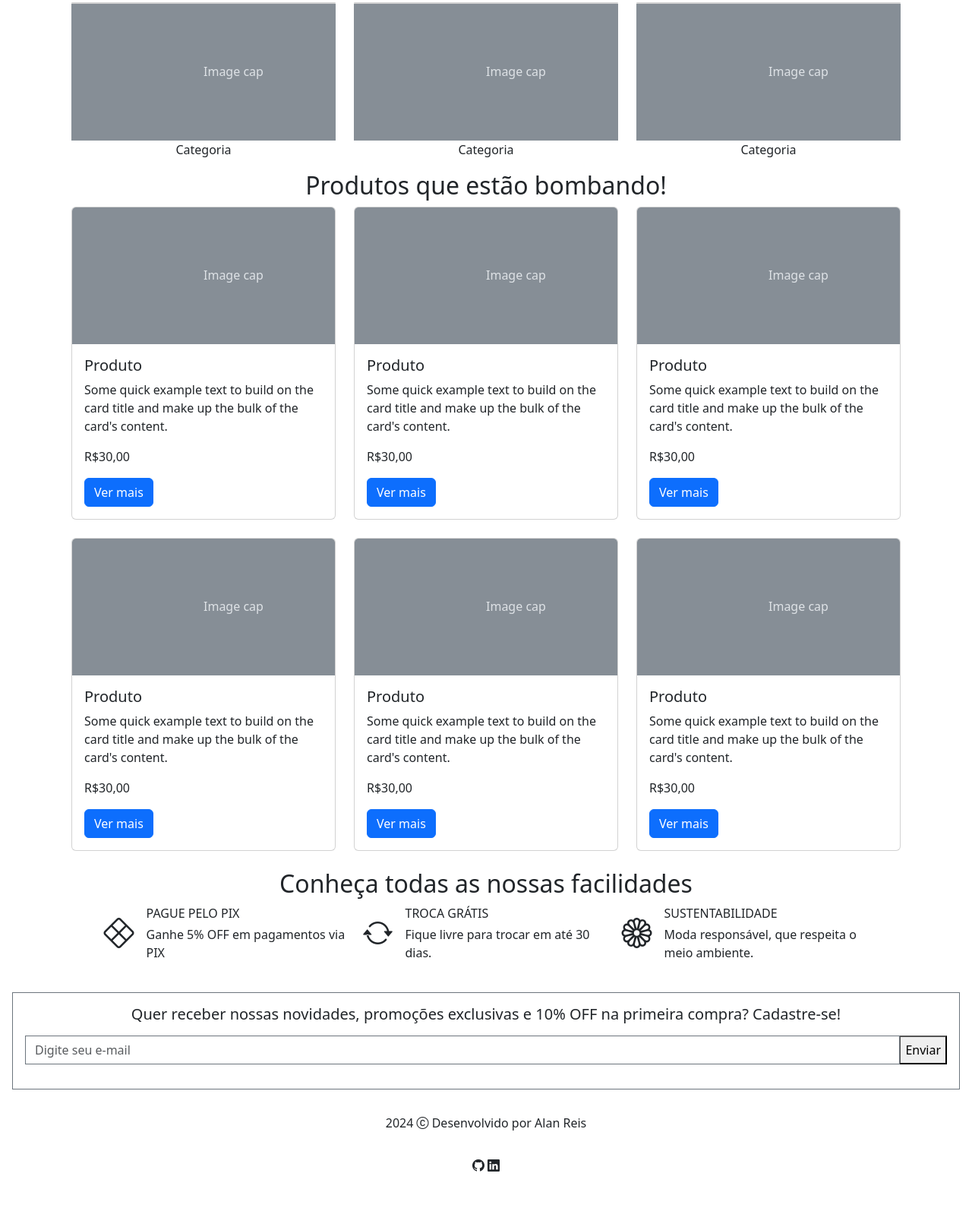
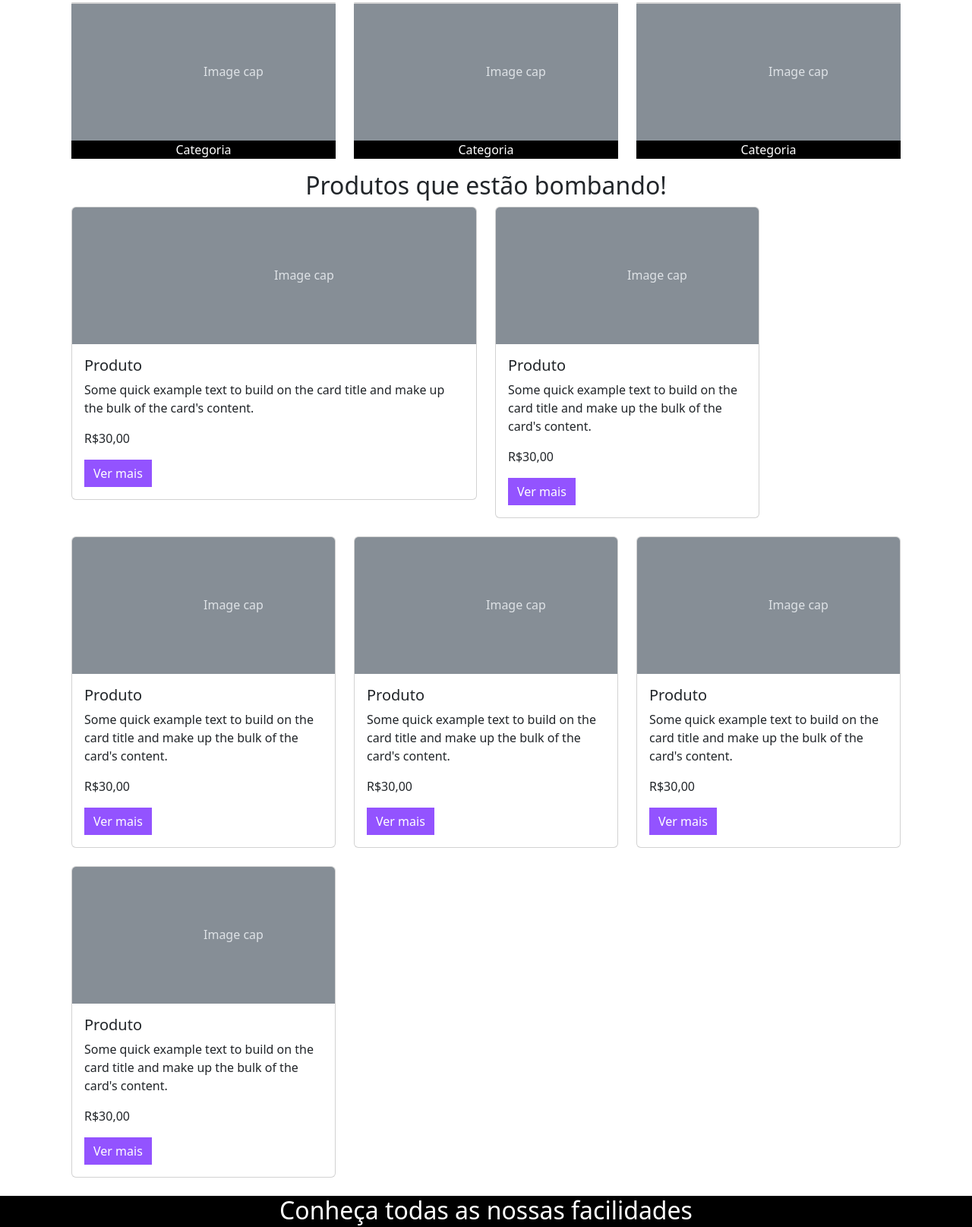
Before and after one commit to AlanBReis/ecommerce-meteora, a plain HTML site: page index.html in a window 1280 px wide. Shown: the part 747-2362 px from the top of the page at 76% size. Before the commit the page ends 2293 px from the top, so only its background shows below. Drawn offline with nearby package versions, Linux system fonts and the light colour scheme.

Commit message:
estilizando cores main

```diff
--- a/index.html
+++ b/index.html
@@ -208,7 +208,7 @@
               <svg class="bd-placeholder-img card-img-top" width="100%" height="180" xmlns="http://www.w3.org/2000/svg" role="img" aria-label="Placeholder: Image cap" preserveAspectRatio="xMidYMid slice" focusable="false"><title>Placeholder</title><rect width="100%" height="100%" fill="#868e96"></rect><text x="50%" y="50%" fill="#dee2e6" dy=".3em">Image cap</text></svg>
               <div class="card-body">
 
-                <p class="text-center">Categoria</p>
+                <p class="text-center bg-black text-white">Categoria</p>
 
               </div>
             </div>
@@ -219,7 +219,7 @@
               <svg class="bd-placeholder-img card-img-top" width="100%" height="180" xmlns="http://www.w3.org/2000/svg" role="img" aria-label="Placeholder: Image cap" preserveAspectRatio="xMidYMid slice" focusable="false"><title>Placeholder</title><rect width="100%" height="100%" fill="#868e96"></rect><text x="50%" y="50%" fill="#dee2e6" dy=".3em">Image cap</text></svg>
               <div class="card-body">
 
-                <p class="text-center">Categoria</p>
+                <p class="text-center bg-black  text-white">Categoria</p>
 
               </div>
             </div>
@@ -230,7 +230,7 @@
               <svg class="bd-placeholder-img card-img-top" width="100%" height="180" xmlns="http://www.w3.org/2000/svg" role="img" aria-label="Placeholder: Image cap" preserveAspectRatio="xMidYMid slice" focusable="false"><title>Placeholder</title><rect width="100%" height="100%" fill="#868e96"></rect><text x="50%" y="50%" fill="#dee2e6" dy=".3em">Image cap</text></svg>
               <div class="card-body">
 
-                <p class="text-center">Categoria</p>
+                <p class="text-center bg-black text-white">Categoria</p>
 
               </div>
             </div>
@@ -241,7 +241,7 @@
               <svg class="bd-placeholder-img card-img-top" width="100%" height="180" xmlns="http://www.w3.org/2000/svg" role="img" aria-label="Placeholder: Image cap" preserveAspectRatio="xMidYMid slice" focusable="false"><title>Placeholder</title><rect width="100%" height="100%" fill="#868e96"></rect><text x="50%" y="50%" fill="#dee2e6" dy=".3em">Image cap</text></svg>
               <div class="card-body">
 
-                <p class="text-center">Categoria</p>
+                <p class="text-center bg-black text-white">Categoria</p>
 
               </div>
             </div>
@@ -252,7 +252,7 @@
               <svg class="bd-placeholder-img card-img-top" width="100%" height="180" xmlns="http://www.w3.org/2000/svg" role="img" aria-label="Placeholder: Image cap" preserveAspectRatio="xMidYMid slice" focusable="false"><title>Placeholder</title><rect width="100%" height="100%" fill="#868e96"></rect><text x="50%" y="50%" fill="#dee2e6" dy=".3em">Image cap</text></svg>
               <div class="card-body">
 
-                <p class="text-center">Categoria</p>
+                <p class="text-center bg-black text-white">Categoria</p>
 
               </div>
             </div>
@@ -263,7 +263,7 @@
               <svg class="bd-placeholder-img card-img-top" width="100%" height="180" xmlns="http://www.w3.org/2000/svg" role="img" aria-label="Placeholder: Image cap" preserveAspectRatio="xMidYMid slice" focusable="false"><title>Placeholder</title><rect width="100%" height="100%" fill="#868e96"></rect><text x="50%" y="50%" fill="#dee2e6" dy=".3em">Image cap</text></svg>
               <div class="card-body">
 
-                <p class="text-center">Categoria</p>
+                <p class="text-center bg-black text-white">Categoria</p>
 
               </div>
             </div>
@@ -278,7 +278,7 @@
 
           <div class="container row mx-auto">
 
-            <div class="col-12 col-md-6 col-xl-4 pb-4">
+            <div class="col-12 col-md-6 col-xxl-4 pb-4">
                 <div class="card">
                   <svg class="bd-placeholder-img card-img-top" width="100%" height="180" xmlns="http://www.w3.org/2000/svg"
                     role="img" aria-label="Placeholder: Image cap" preserveAspectRatio="xMidYMid slice" focusable="false">
@@ -291,7 +291,7 @@
                     <p class="card-text">Some quick example text to build on the card title and make up the bulk of the card's
                       content.</p>
                     <p>R$30,00</p>
-                  <a href="#" class="btn btn-primary">Ver mais</a>
+                    <a href="#" class="btn btn-primary botao-lilas rounded-0 border-0">Ver mais</a>
                   </div>
                 </div>
               </div>
@@ -309,7 +309,7 @@
                   <p class="card-text">Some quick example text to build on the card title and make up the bulk of the card's
                     content.</p>
                   <p>R$30,00</p>
-                  <a href="#" class="btn btn-primary">Ver mais</a>
+                  <a href="#" class="btn btn-primary botao-lilas rounded-0 border-0 ">Ver mais</a>
                 </div>
               </div>
             </div>
@@ -327,7 +327,7 @@
                   <p class="card-text">Some quick example text to build on the card title and make up the bulk of the card's
                     content.</p>
                   <p>R$30,00</p>
-                  <a href="#" class="btn btn-primary">Ver mais</a>
+                  <a href="#" class="btn btn-primary botao-lilas rounded-0 border-0 ">Ver mais</a>
                 </div>
               </div>
             </div>
@@ -345,7 +345,7 @@
                   <p class="card-text">Some quick example text to build on the card title and make up the bulk of the card's
                     content.</p>
                   <p>R$30,00</p>
-                  <a href="#" class="btn btn-primary">Ver mais</a>
+                  <a href="#" class="btn btn-primary botao-lilas rounded-0 border-0 ">Ver mais</a>
                 </div>
               </div>
             </div>
@@ -363,7 +363,7 @@
                   <p class="card-text">Some quick example text to build on the card title and make up the bulk of the card's
                     content.</p>
                   <p>R$30,00</p>
-                  <a href="#" class="btn btn-primary">Ver mais</a>
+                  <a href="#" class="btn btn-primary botao-lilas rounded-0 border-0 ">Ver mais</a>
                 </div>
               </div>
             </div>
@@ -381,7 +381,7 @@
                   <p class="card-text">Some quick example text to build on the card title and make up the bulk of the card's
                     content.</p>
                   <p>R$30,00</p>
-                  <a href="#" class="btn btn-primary">Ver mais</a>
+                  <a href="#" class="btn btn-primary botao-lilas rounded-0 border-0 ">Ver mais</a>
                 </div>
               </div>
             </div>
@@ -389,34 +389,34 @@
           </div>
 
 
-          <section class="pb-4">
+          <section class="pb-4 bg-black text-white">
 
-            <h2 class="text-center">Conheça todas as nossas facilidades</h2>
+            <h2 class="text-center ">Conheça todas as nossas facilidades</h2>
 
 
 
             <div class="d-flex flex-column flex-lg-row align-items-center justify-content-center gap-3 px-3">
               <div class="divs-facilidades d-flex align-items-center">
-                <div><i class="bi bi-x-diamond fs-1"></i></div>
+                <div><i class=" icone bi bi-x-diamond fs-1"></i></div>
                 <div>
-                  <div class="ms-3 mb-1">PAGUE PELO PIX</div>
+                  <div class="titulos-icones ms-3 mb-1">PAGUE PELO PIX</div>
                   <div class="texto-menor ms-3">Ganhe 5% OFF em
                     pagamentos via PIX</div>
                 </div>
               </div>
 
               <div class="divs-facilidades d-flex align-items-center">
-                <div><i class="bi bi-arrow-repeat fs-1"></i></div>
+                <div><i class=" icone bi bi-arrow-repeat fs-1"></i></div>
                 <div>
-                  <div class="ms-3 mb-1">TROCA GRÁTIS</div>
+                  <div class="titulos-icones ms-3 mb-1">TROCA GRÁTIS</div>
                   <div class="texto-menor ms-3">Fique livre para trocar em até 30 dias.</div>
                 </div>
               </div>
 
               <div class="divs-facilidades d-flex align-items-center">
-                <div><i class="bi bi-flower1 fs-1"></i></div>
+                <div><i class=" icone bi bi-flower1 fs-1"></i></div>
                 <div>
-                  <div class="ms-3 mb-1">SUSTENTABILIDADE</div>
+                  <div class="titulos-icones ms-3 mb-1">SUSTENTABILIDADE</div>
                   <div class="texto-menor ms-3">Moda responsável, que respeita o meio ambiente.</div>
                 </div>
               </div>
@@ -433,7 +433,7 @@
           </form>
 
 
-          <footer class="text-center" >
+          <footer class="text-center bg-warning" >
             <p class="py-3">
                 2024 <i class="bi bi-c-circle"></i> Desenvolvido por Alan Reis
             </p>
--- a/styles.css
+++ b/styles.css
@@ -5,3 +5,15 @@
 .divs-facilidades {
     width: 325px;
 }
+
+.icone {
+    color: #daff01;
+}
+
+.titulos-icones {
+    color: #daff01;
+}
+
+.botao-lilas {
+    background-color: #9353ff !important;
+}
```
Lines whose indentation alone changed are shown as unchanged.
